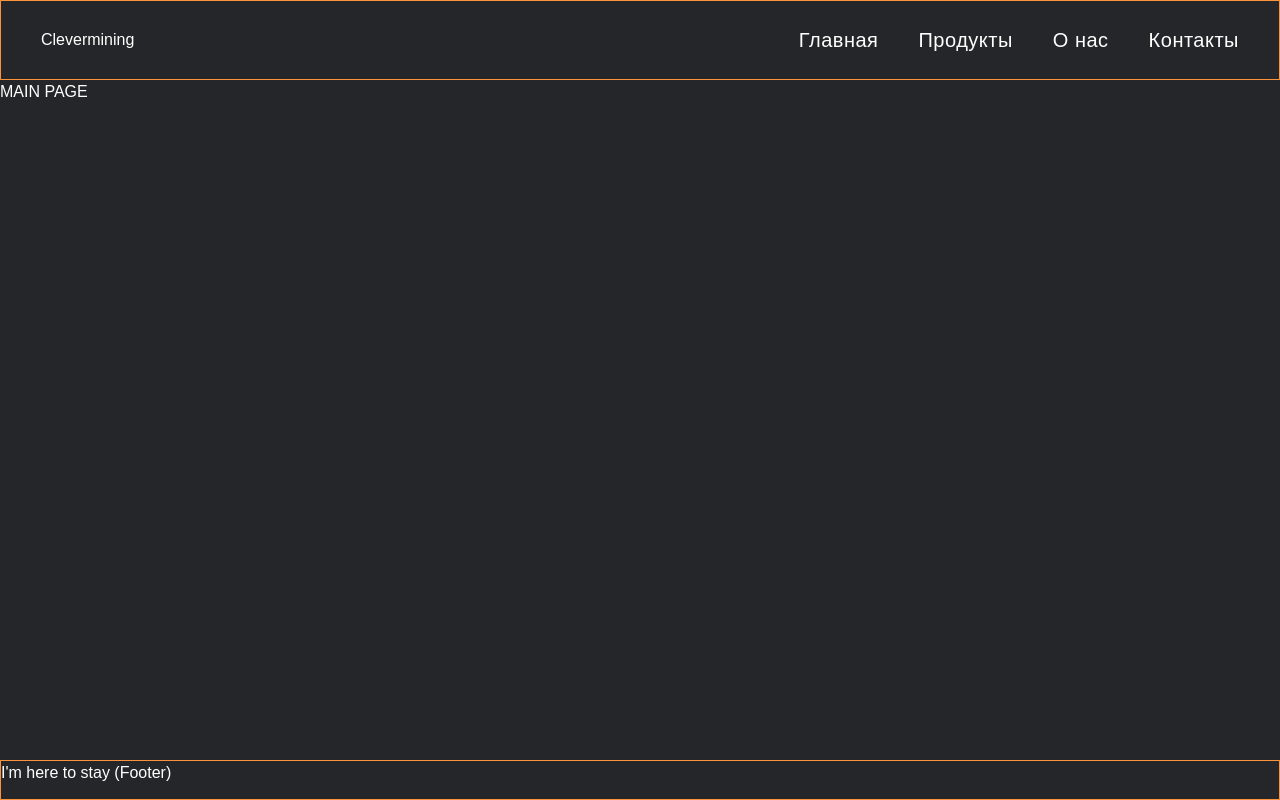
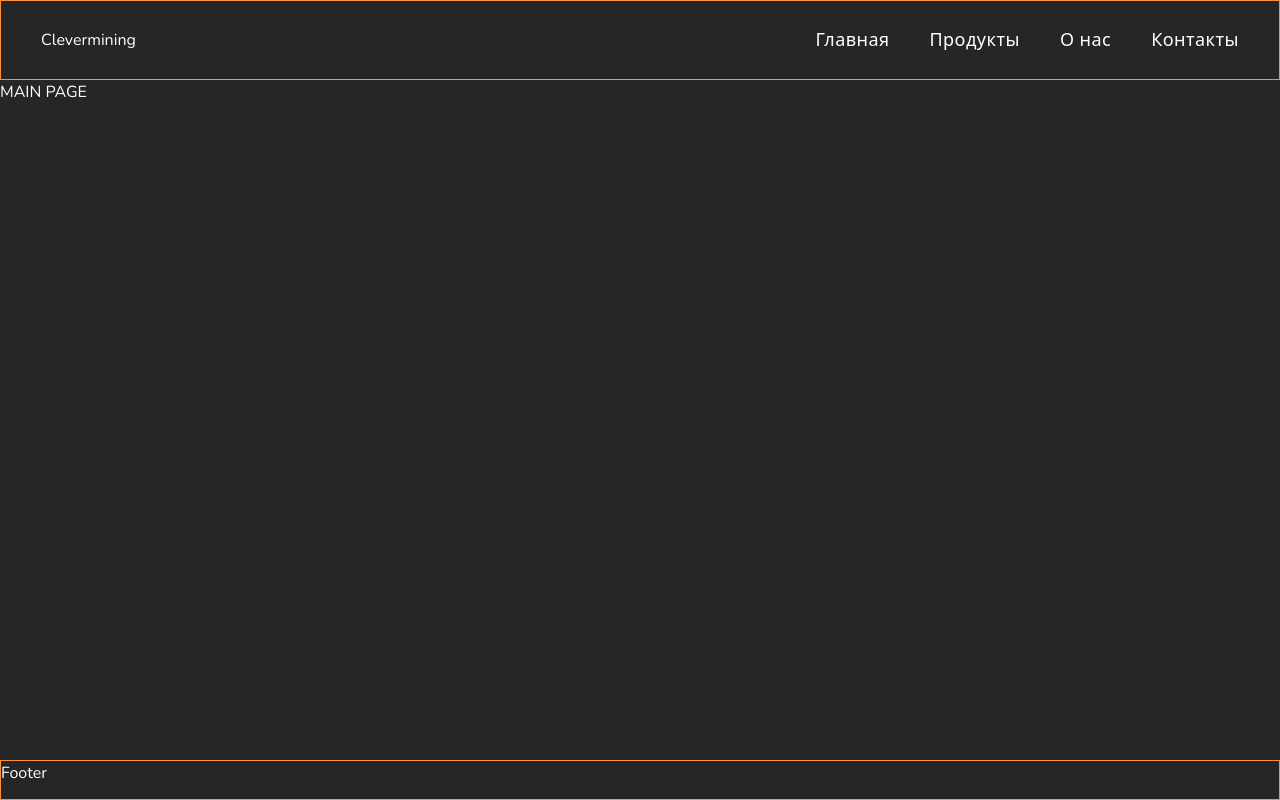
Before and after one commit to AntonRybakou/clevermining, a Next.js app: page / in a window 1280 px wide. Built offline with nearby package versions, Linux system fonts and the light colour scheme.

Commit message:
refactor: index.css

```diff
--- a/components/Footer.tsx
+++ b/components/Footer.tsx
@@ -2,7 +2,7 @@ import { ReactElement } from 'react';
 
 const Footer = (): ReactElement => (
   <footer className="h-10 border border-orange-400">
-    <span>I&apos;m here to stay (Footer)</span>
+    <span>Footer</span>
   </footer>
 );
 
--- a/styles/index.css
+++ b/styles/index.css
@@ -1,15 +1,18 @@
+@import url('https://fonts.googleapis.com/css2?family=Nunito:wght@300;400;500;600;700;800;900;1000&display=swap');
+
 @tailwind base;
 @tailwind components;
 @tailwind utilities;
 
 * {
-    background-color: #242629;
+    @apply bg-neutral-800;
+    /*background-color: #242629;*/
     color: #fffffe;
-    font-family: "Railway", sans-serif;
 }
 
 html, body {
-    height: 100%;
+    font-family: "Nunito", system-ui, sans-serif;
+    @apply h-full
 }
 
 #__next {
@@ -17,9 +20,9 @@ html, body {
 }
 
 .main-wrapper {
-    flex: 1 1 auto;
+    @apply flex-auto
 }
 
 .header-nav-link {
-    @apply block hover:text-blue-400 text-xl font-medium tracking-wide
+    @apply block hover:text-blue-400 text-lg font-medium tracking-wide
 }
```
